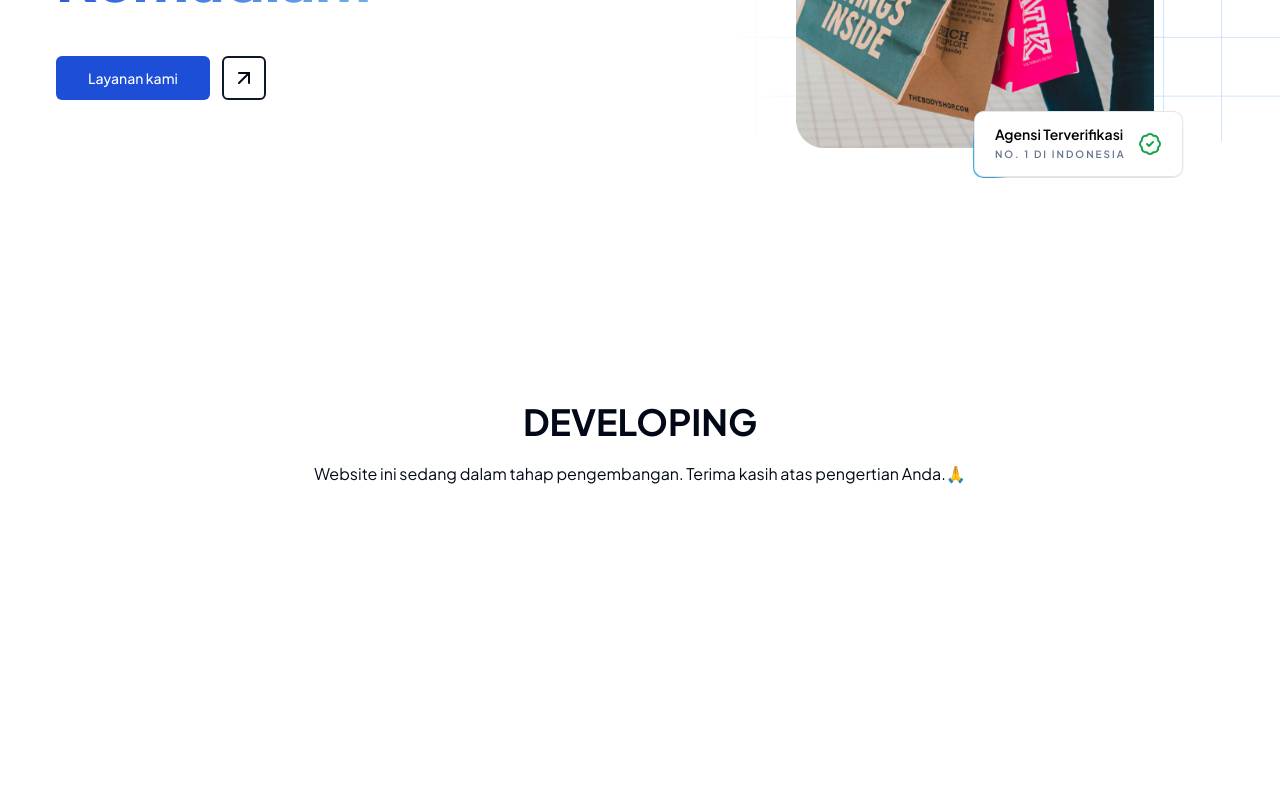
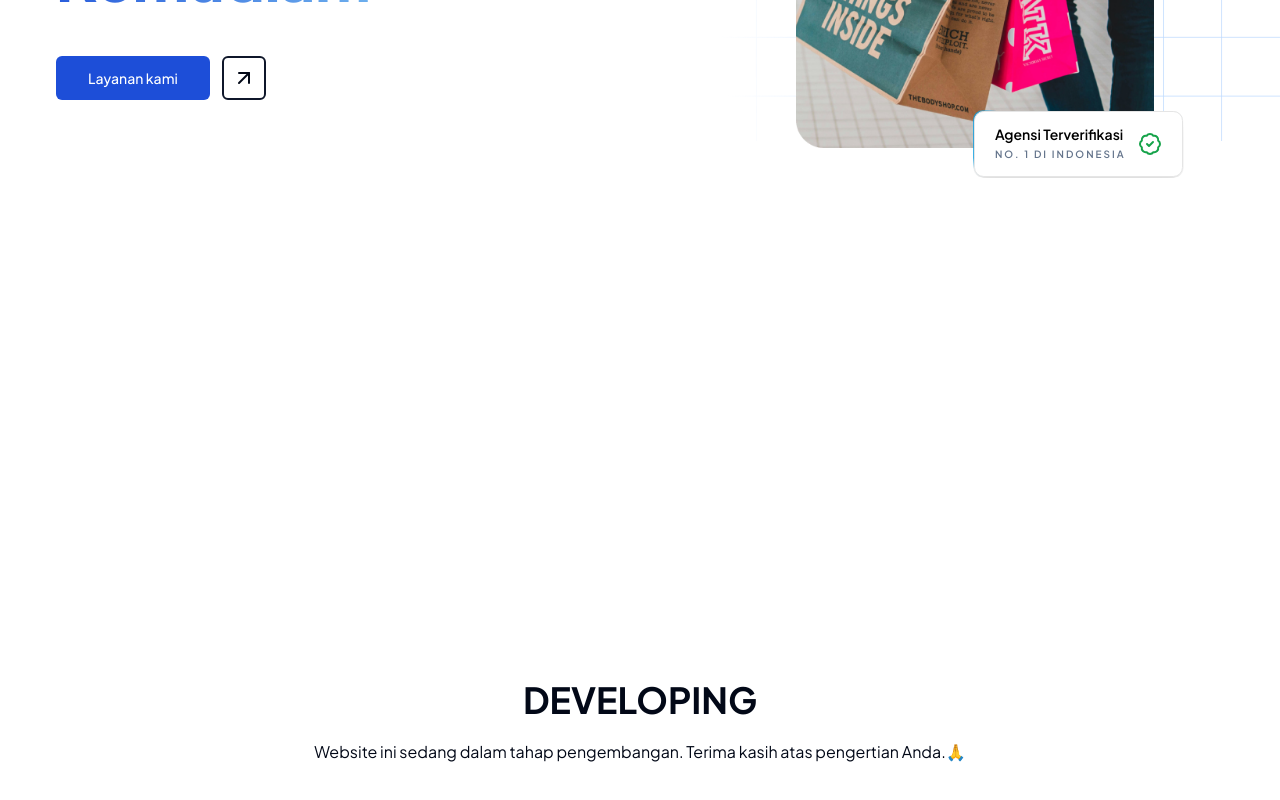
Before and after one commit to Taufik-H/lakudisini, a Next.js app: page / in a window 1280 px wide. Shown: the part 478-1278 px from the top of the page. Before the commit the page ends 1044 px from the top, so only its background shows below. Built offline with nearby package versions, Linux system fonts and the light colour scheme.

Commit message:
on development

```diff
--- a/app/page.tsx
+++ b/app/page.tsx
@@ -4,7 +4,7 @@
   return (
     <>
       <Hero />
-      <div className="mx-auto my-20">
+      <div className="flex h-screen flex-col items-center justify-center">
         <h1 className="text-center text-4xl font-bold">DEVELOPING</h1>
         <p className="mt-5 text-center">
           Website ini sedang dalam tahap pengembangan. Terima kasih atas
```
